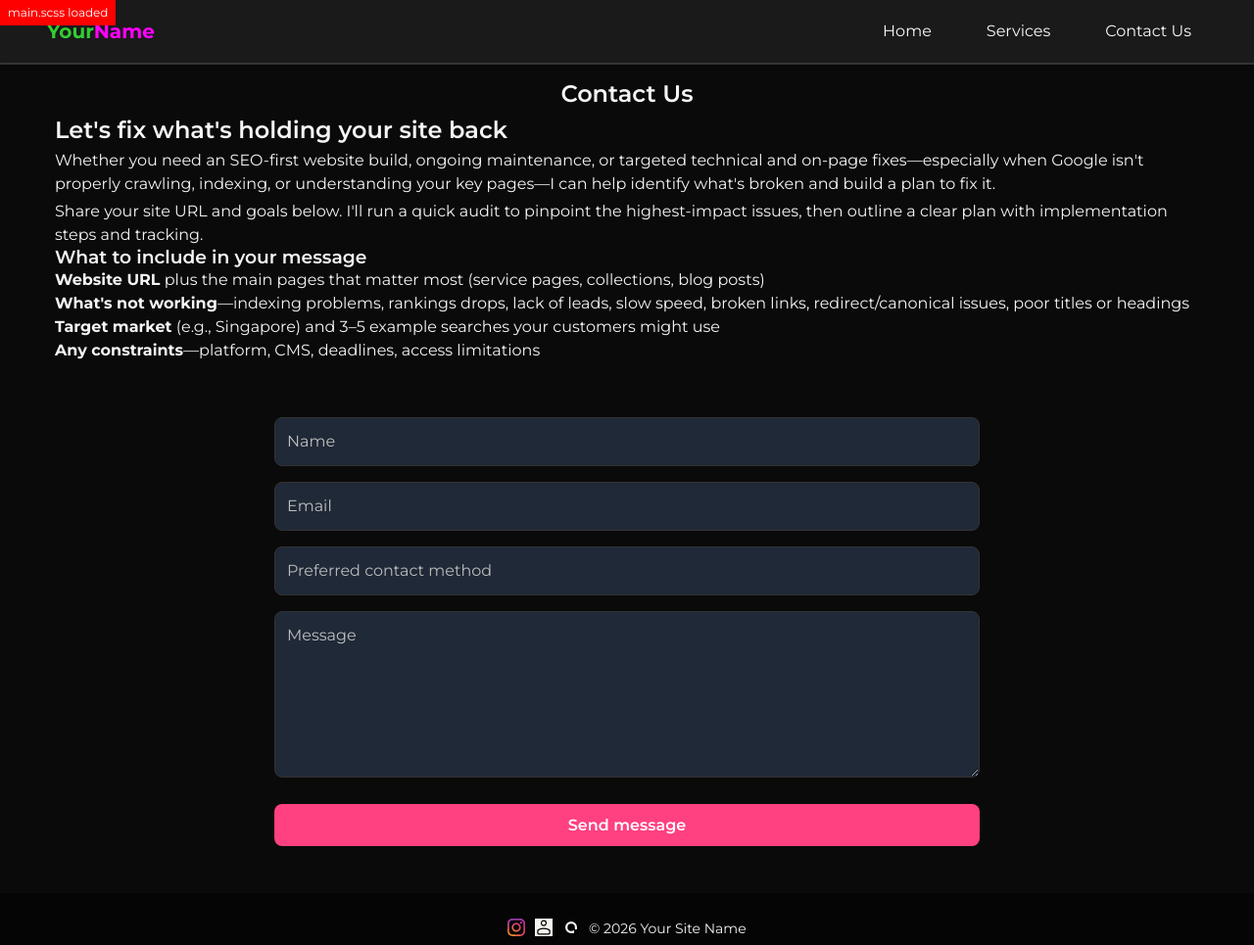
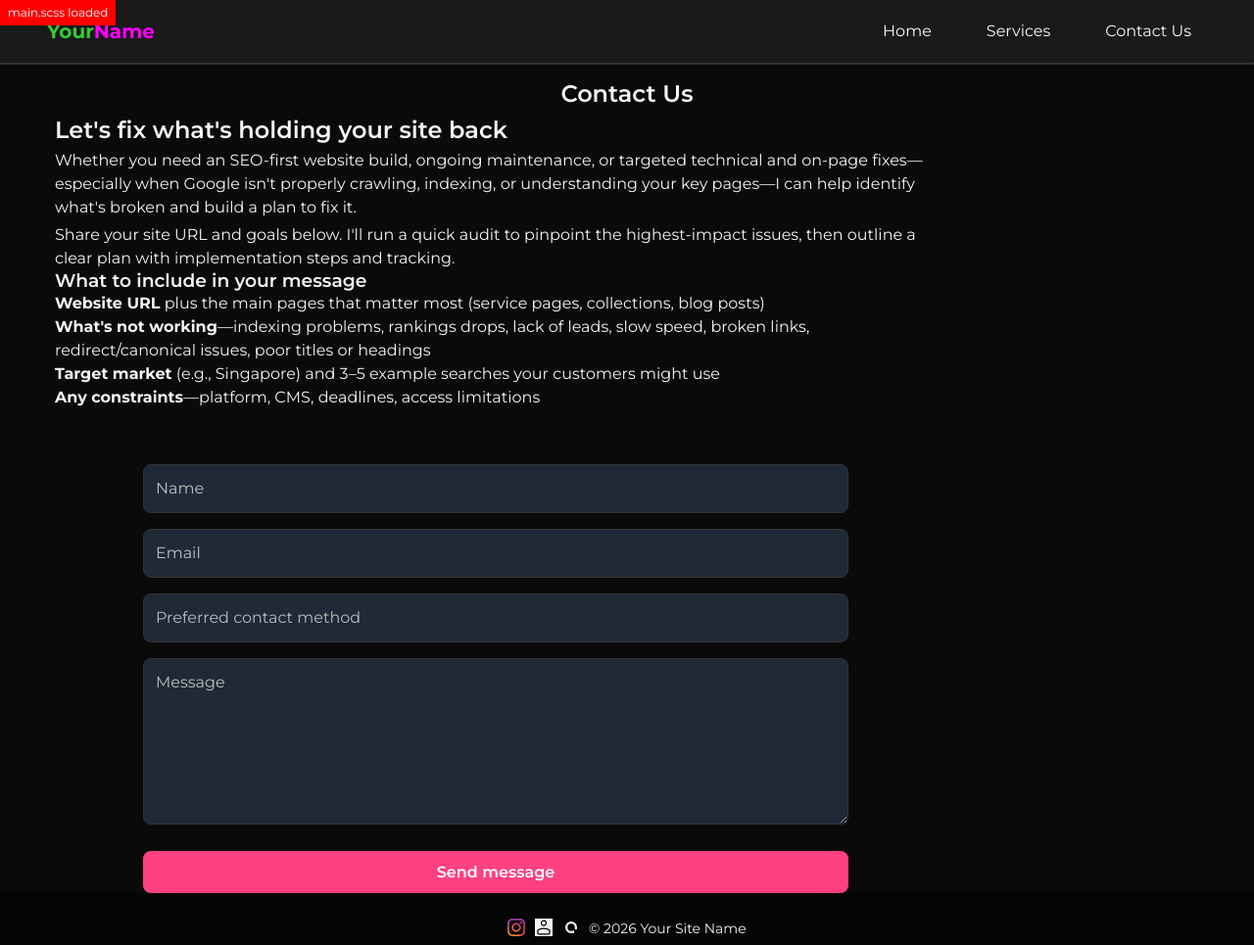
Before and after one commit to m33lucky-benny/test, a Jekyll site: the page built from contactus.html, in a window 1280 px wide and 965 px high. Shown: the whole window at 98% size. Built offline with Jekyll 4.4.1, drawn with Linux system fonts in a browser that asks for light colours.

Commit message:
Update _contact.scss

```diff
--- a/_sass/components/_contact.scss
+++ b/_sass/components/_contact.scss
@@ -128,3 +128,7 @@
 .contact-form select:valid {
   color: #fff; // real option selected
 }
+
+.contact-container {
+   max-width: 900px;
+}
```
